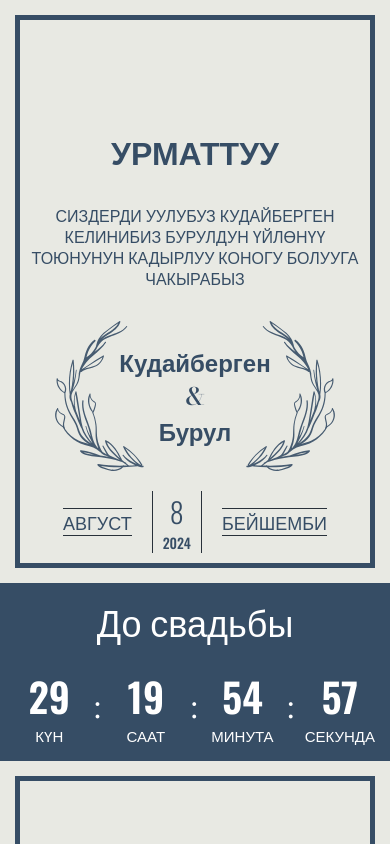
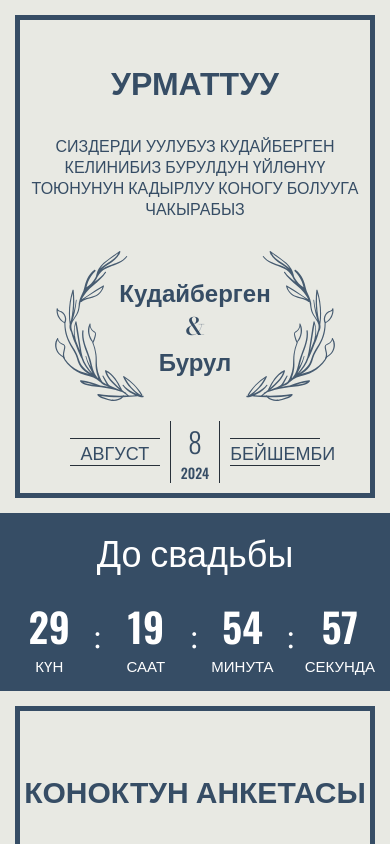
Before and after one commit to KGstievK/Aya_Qyz_Uzatuu-, a Next.js app: page / in a window 390 px wide. Shown: the top 844 px of the page. Built offline with nearby package versions, Linux system fonts and the light colour scheme; a web font is replaced by a local one.

Commit message:
Bismillahir

```diff
--- a/src/components/pages/Nikhah/NikhahSection.module.scss
+++ b/src/components/pages/Nikhah/NikhahSection.module.scss
@@ -17,7 +17,7 @@
       color: #364d65;
       font-size: clamp(32px, 5vw, 64px);
       font-weight: 550;
-      margin-top: 100px;
+      margin-top: clamp(30px, 4vw, 70px);
       text-align: center;
     }
     p {
@@ -78,7 +78,7 @@
           gap: 20px;
           margin-top:20px ;
           h2 {
-            width: 150px;
+            width: 140px;
             border-top: 2px solid #364d65;
             border-bottom: 2px solid #364d65;
             text-align: center;
@@ -116,10 +116,11 @@
           display: flex;
           align-items: center;
           justify-content: center;
-          gap: 20px;
+          gap: 10px;
           margin-top:20px ;
           h2 {
-            width: 100%;
+            // max-width: 150px;
+            width: 90px;
             border-top: 1px solid #28313A;
             border-bottom: 1px solid #28313A;
             text-align: center;
```
